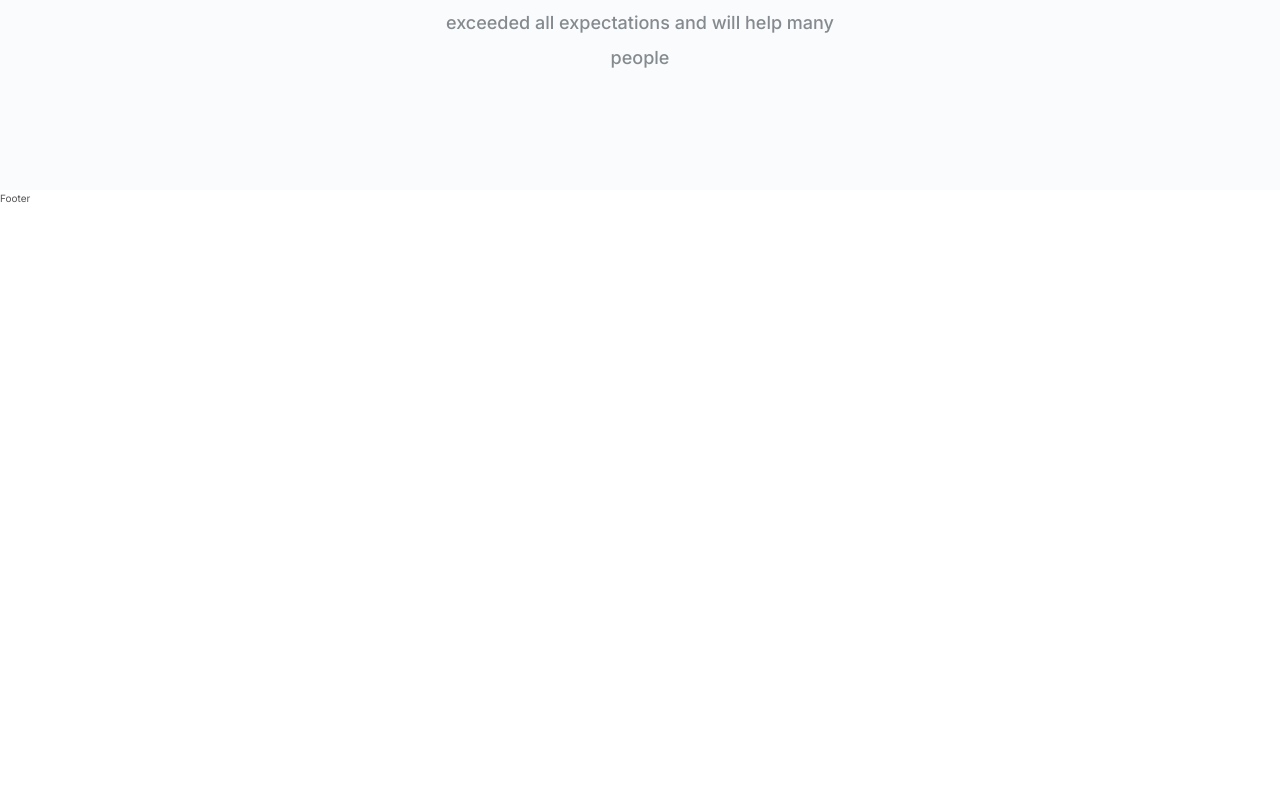
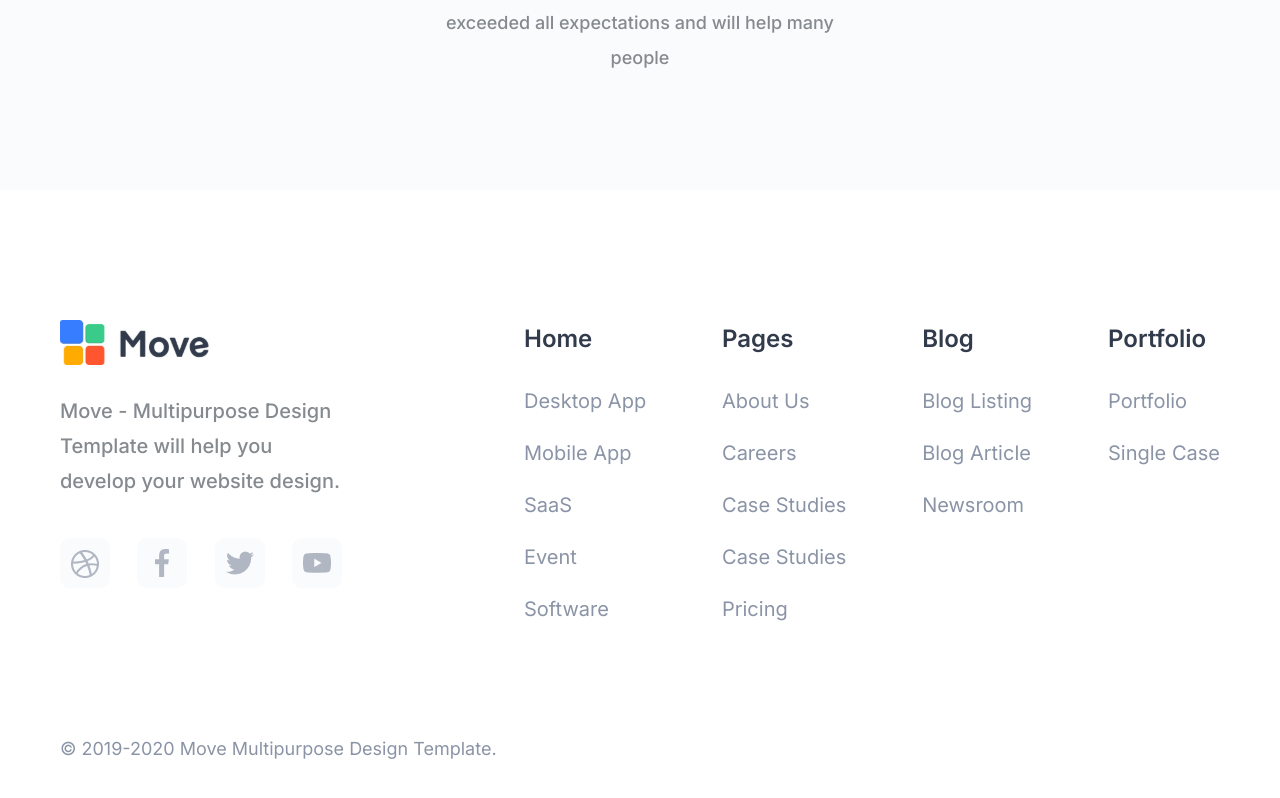
Before and after one commit to karimkul/marketing-react-app, a React (Vite) app: page / in a window 1280 px wide. Shown: the part 4690-5488 px from the top of the page. Before the commit the page ends 4896 px from the top, so only its background shows below. Built offline with nearby package versions, Linux system fonts and the light colour scheme.

Commit message:
Add initial footer component and styles

```diff
--- a/src/components/Footer/Footer.jsx
+++ b/src/components/Footer/Footer.jsx
@@ -1,5 +1,19 @@
+import FooterIconBox from "./FooterIconBox";
+import FooterLinksBox from "./FooterLinksBox";
+import FooterCopyRight from "./FooterCopyright";
+
+import "/styles/footer.css";
+
 function Footer() {
-    return <div>Footer</div>;
+    return (
+        <footer>
+            <div class="footer-section">
+                <FooterIconBox />
+                <FooterLinksBox />
+            </div>
+            <FooterCopyRight />
+        </footer>
+    );
 }
 
 export default Footer;
--- /dev/null
+++ b/src/components/Footer/FooterCopyright.jsx
@@ -0,0 +1,11 @@
+function FooterCopyright() {
+    return (
+        <div class="footer-coppy-right">
+            <p class="coppy-right">
+                © 2019-2020 Move Multipurpose Design Template.
+            </p>
+        </div>
+    );
+}
+
+export default FooterCopyright;
--- /dev/null
+++ b/src/components/Footer/FooterDescription.jsx
@@ -0,0 +1,10 @@
+function FooterDescription() {
+    return (
+        <p class="footer-icon-box-text">
+            Move - Multipurpose Design Template will help you develop your
+            website design.
+        </p>
+    );
+}
+
+export default FooterDescription;
--- /dev/null
+++ b/src/components/Footer/FooterIconBox.jsx
@@ -0,0 +1,15 @@
+import FooterDescription from "./FooterDescription";
+import FooterLogo from "./FooterLogo";
+import FooterSocialMedia from "./FooterSocialMedia";
+
+function FooterIconBox() {
+    return (
+        <div class="footer-icon-box">
+            <FooterLogo />
+            <FooterDescription />
+            <FooterSocialMedia />
+        </div>
+    );
+}
+
+export default FooterIconBox;
--- /dev/null
+++ b/src/components/Footer/FooterLinksBox.jsx
@@ -0,0 +1,38 @@
+import FooterLinksColumn from "./FooterLinksColumn";
+
+function FooterLinksBox() {
+    return (
+        <div class="footer-links-box">
+            <FooterLinksColumn
+                title="Home"
+                links={[
+                    "Desktop App",
+                    "Mobile App",
+                    "SaaS",
+                    "Event",
+                    "Software"
+                ]}
+            />
+            <FooterLinksColumn
+                title="Pages"
+                links={[
+                    "About Us",
+                    "Careers",
+                    "Case Studies",
+                    "Case Studies",
+                    "Pricing"
+                ]}
+            />
+            <FooterLinksColumn
+                title="Blog"
+                links={["Blog Listing", "Blog Article", "Newsroom"]}
+            />
+            <FooterLinksColumn
+                title="Portfolio"
+                links={["Portfolio", "Single Case"]}
+            />
+        </div>
+    );
+}
+
+export default FooterLinksBox;
--- /dev/null
+++ b/src/components/Footer/FooterLinksColumn.jsx
@@ -0,0 +1,12 @@
+function FooterLinksColumn({ title, links }) {
+    return (
+        <ul class="footer-link-box-lists">
+            <li>{title}</li>
+            {links.map((link, index) => (
+                <li key={index}>{link}</li>
+            ))}
+        </ul>
+    );
+}
+
+export default FooterLinksColumn;
--- /dev/null
+++ b/src/components/Footer/FooterLogo.jsx
@@ -0,0 +1,5 @@
+function FooterLogo() {
+    return <img class="footer-logo" src="./assets/icons/Logo.svg" alt="Logo" />;
+}
+
+export default FooterLogo;
--- /dev/null
+++ b/src/components/Footer/FooterSocialMedia.jsx
@@ -0,0 +1,18 @@
+const socialIcons = [
+    { src: "/assets/social-media-icons/Dribbble.png", alt: "Dribbble" },
+    { src: "/assets/social-media-icons/Facebook.png", alt: "Facebook" },
+    { src: "/assets/social-media-icons/Twitter.png", alt: "Twitter" },
+    { src: "/assets/social-media-icons/YouTube.png", alt: "YouTube" }
+];
+
+function FooterSocialMedia() {
+    return (
+        <div class="footer-icon-box-mediaBox">
+            {socialIcons.map((icon, index) => (
+                <img key={index} src={icon.src} alt={icon.alt} />
+            ))}
+        </div>
+    );
+}
+
+export default FooterSocialMedia;
--- a/styles/footer.css
+++ b/styles/footer.css
@@ -0,0 +1,87 @@
+footer {
+    padding: 13rem 6rem;
+}
+.footer-section {
+    max-width: 124rem;
+    margin: 0 auto;
+    display: flex;
+    justify-content: space-between;
+}
+.footer-icon-box {
+    display: flex;
+    flex-direction: column;
+    gap: 2.9rem;
+    width: 28.2rem;
+}
+.footer-logo {
+    width: 15rem;
+}
+.footer-icon-box-text {
+    font-weight: 500;
+    font-size: 2rem;
+    line-height: 3.5rem;
+    color: #858a8f;
+}
+.footer-icon-box-mediaBox {
+    display: flex;
+    justify-content: space-between;
+}
+.footer-icon-box-mediaBox img {
+    width: 5rem;
+}
+.footer-links-box {
+    display: flex;
+    justify-content: space-between;
+    width: 60%;
+}
+.footer-link-box {
+    display: flex;
+    justify-content: center;
+    /* gap: 8.7rem; */
+}
+.footer-link-box-lists li {
+    list-style: none;
+    font-size: 2rem;
+    font-weight: 400;
+    color: #8a94a6;
+    margin-bottom: 2rem;
+
+    /* display: flex;
+    flex-direction: column;
+    gap: 2rem; */
+}
+.footer-link-box-lists li:first-child {
+    font-size: 2.4rem;
+    font-weight: 600;
+    color: #323b4b;
+    margin-bottom: 2.7rem;
+}
+.footer-link-box-lists li:last-child {
+    margin-bottom: 0;
+}
+.footer-coppy-right {
+    max-width: 124rem;
+    margin: 0 auto;
+}
+.coppy-right {
+    margin-top: 11rem;
+    font-size: 1.8rem;
+    font-weight: 400;
+    color: #8a94a6;
+}
+
+@media (max-width: 1021px) {
+    .footer-section {
+        flex-direction: column;
+        align-items: center;
+        text-align: center;
+    }
+    .footer-links-box {
+        flex-direction: column;
+        align-items: center;
+        width: 100%;
+    }
+    .footer-link-box-lists {
+        margin-bottom: 3rem;
+    }
+}
```
